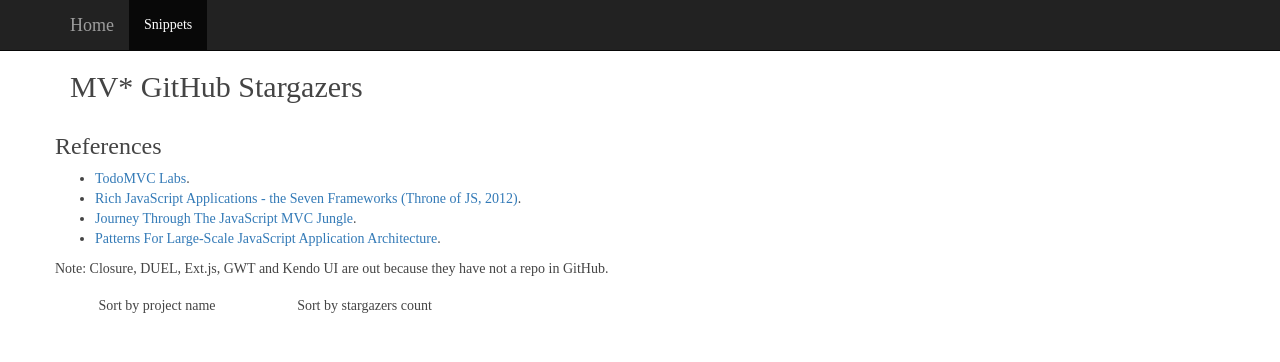
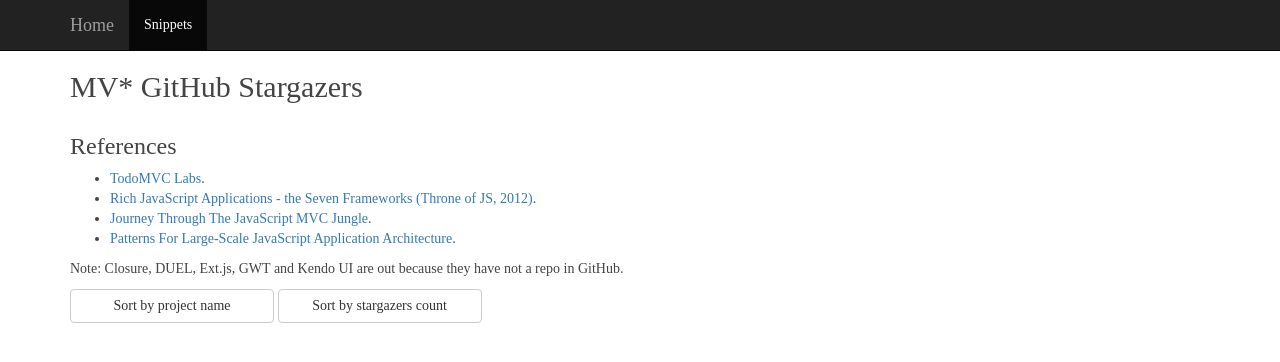
Before and after one commit to albertosantini/albertosantini.github.com, a Jekyll site: the page built from mvstar/index.html, in a window 1280 px wide. Shown: the top 362 px of the page. Built offline with Jekyll 4.4.1, drawn with Linux system fonts in a browser that asks for light colours; nearby versions of some CDN libraries; a script that is not in the unit is left out.

Commit message:
mvstar - Update to bootstrap 3.

```diff
--- a/mvstar/index.html
+++ b/mvstar/index.html
@@ -14,7 +14,7 @@
 
 <div class="row">
 
-    <div class="span8">
+    <div class="col-lg-8">
         <h3>References</h3>
         <ul>
         <li>
@@ -39,15 +39,15 @@
         </p>
 
         <p>
-            <input id="sort-by-project-name" class="btn"
+            <input id="sort-by-project-name" class="btn btn-default"
                     value="Sort by project name">
-            <input id="sort-by-watchers-count" class="btn"
+            <input id="sort-by-watchers-count" class="btn btn-default"
                     value="Sort by stargazers count">
         </p>
 
     </div>
 
-    <div class="span4">
+    <div class="col-lg-4">
         <dl id="TodoMVC" class="dl-horizontal"></dl>
     </div>
 
```
